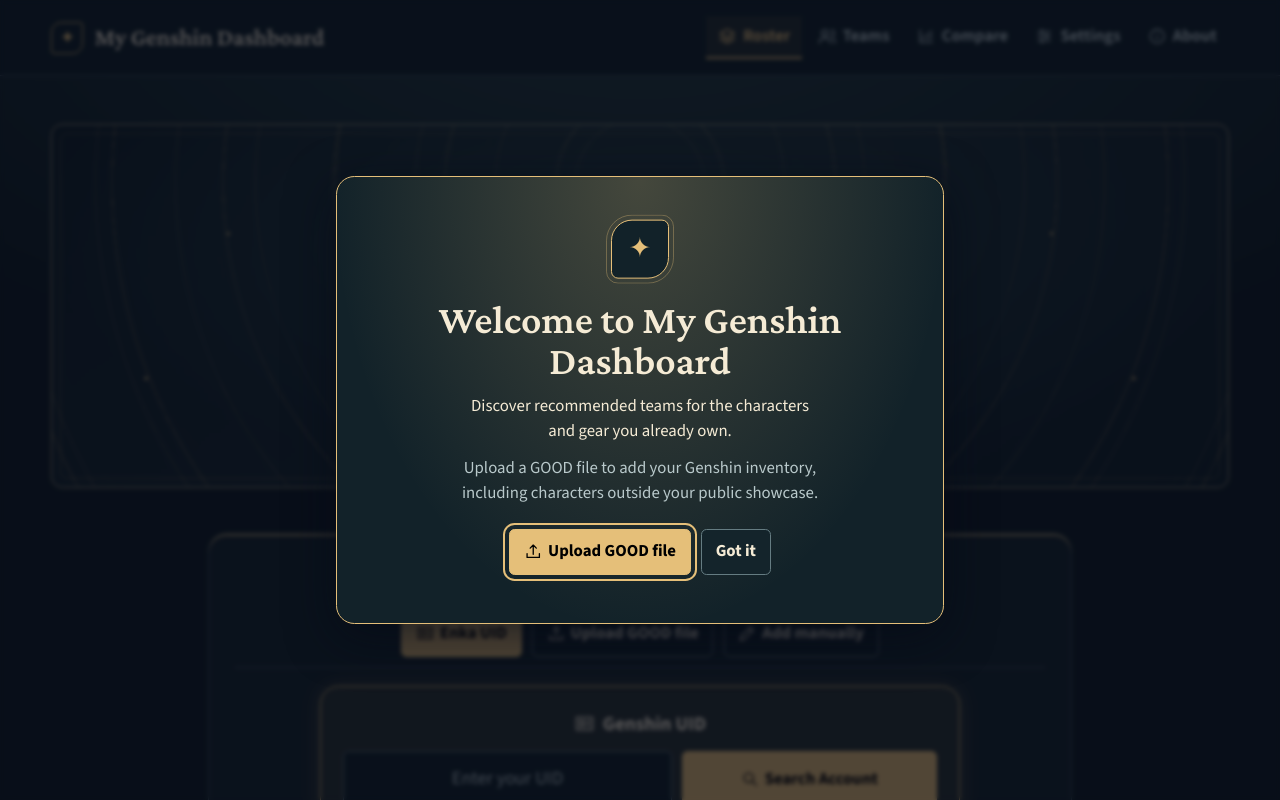
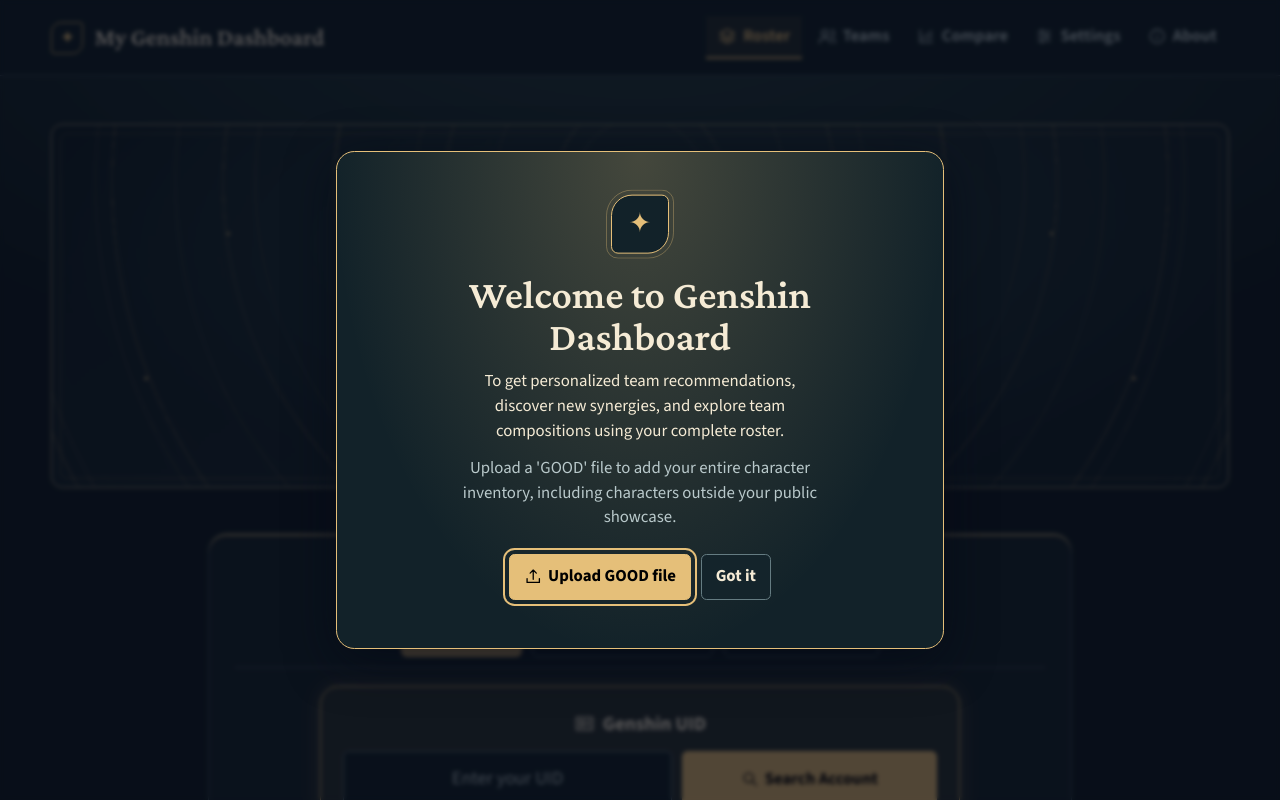
Before and after one commit to JoshMango/My-Genshin-Dashboard, a Next.js app: page / in a window 1280 px wide. Shown: the top 800 px of the page. Built offline with nearby package versions, Linux system fonts and the light colour scheme.

Commit message:
small text changes

```diff
--- a/components/roster-welcome.tsx
+++ b/components/roster-welcome.tsx
@@ -35,13 +35,14 @@ export function RosterWelcome({
       <span className="roster-emblem" aria-hidden="true">
         ✦
       </span>
-      <h2 id="roster-welcome-title">Welcome to My Genshin Dashboard</h2>
+      <h2 id="roster-welcome-title">Welcome to Genshin Dashboard</h2>
       <p id="roster-welcome-purpose">
-        Discover recommended teams for the characters and gear you already own.
+        To get personalized team recommendations, discover new synergies,
+        and explore team compositions using your complete roster.
       </p>
       <p id="roster-welcome-import" className="muted">
-        Upload a GOOD file to add your Genshin inventory, including characters
-        outside your public showcase.
+        Upload a 'GOOD' file to add your entire character inventory,
+        including characters outside your public showcase.
       </p>
       <div className="input-row">
         <button
```
